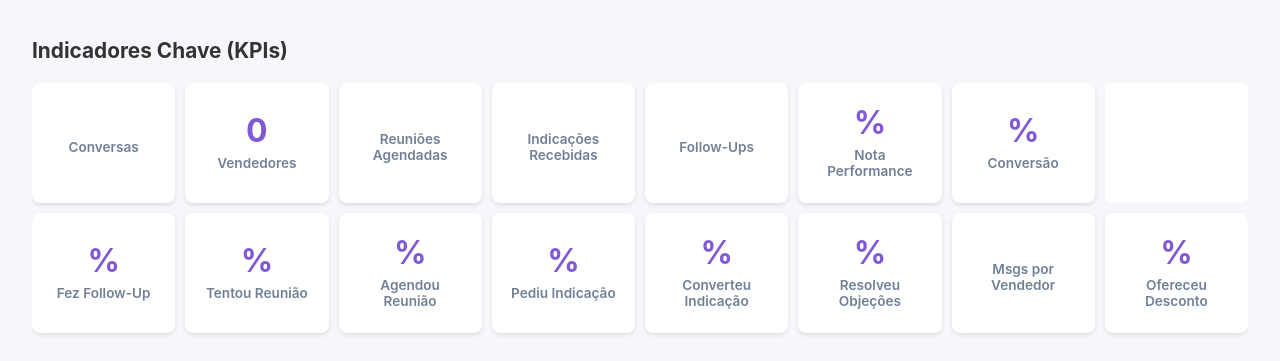
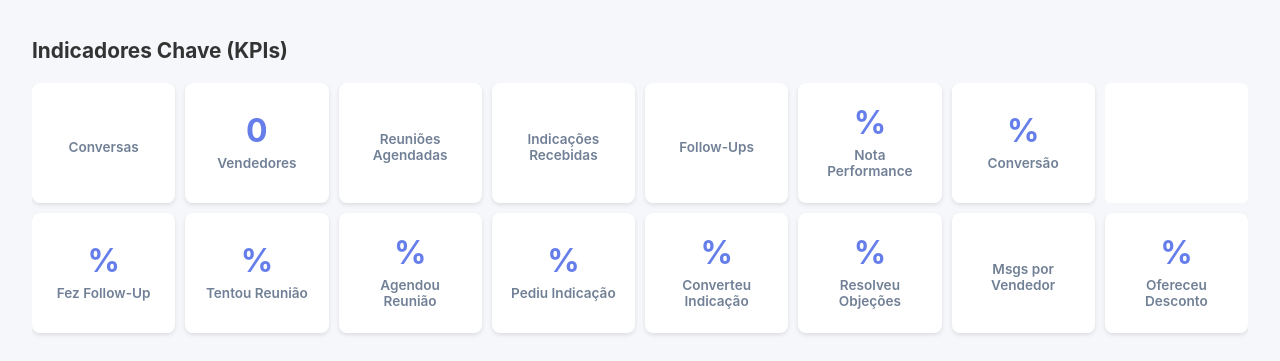
Before and after one commit to Alma-Intel/Cosmos, a Django app: template templates/conversations/analytics_team_performance_detail.html in a window 1280 px wide. Shown: the part 158-519 px from the top of the page. Run offline with Django 4.2, Linux system fonts and the light colour scheme; the template is opened without the code that fills it, so the values that code supplies are empty.

Commit message:
style: kpi value color

```diff
--- a/templates/components/kpi_box.html
+++ b/templates/components/kpi_box.html
@@ -1,5 +1,5 @@
 <div style="background-color: white; border-radius: 8px; padding: 1rem; display: flex; flex-direction: column; align-items: center; justify-content: center; height: 120px; text-align: center; box-shadow: 0 2px 4px rgba(0,0,0,0.1);">
-    <span style="font-size: 2rem; font-weight: bold; color: #805ad5; line-height: 1;">
+    <span style="font-size: 2rem; font-weight: bold; color: #667eea; line-height: 1;">
         {{ value }}
     </span>
     <span style="font-size: 0.85rem; font-weight: 600; color: #718096; margin-top: 0.5rem; line-height: 1.2;">
```
